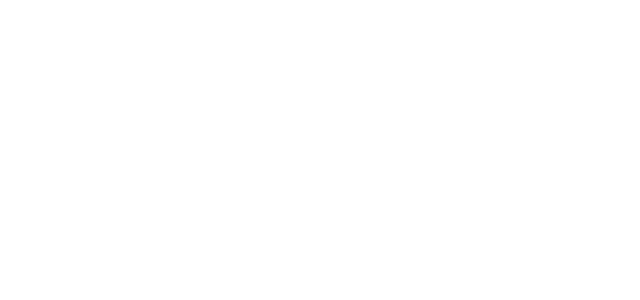
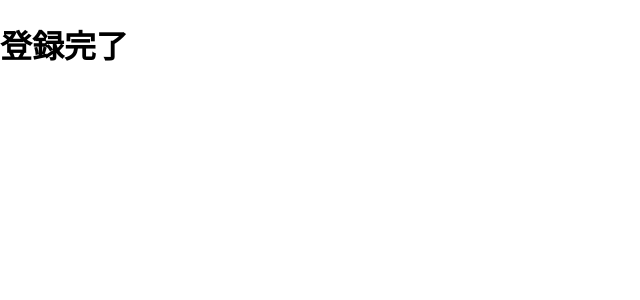
Before and after one commit to SystemEngineeringTeam/Hackathon2022-spring-team-c, a React (Create React App) app in the folder prank-site/: page /fish in a window 1280 px wide. Shown: the top 300 px of the page, without its empty margins (0-640 px from the left). Built offline with nearby package versions, Linux system fonts and the light colour scheme.

Commit message:
homeからfishへ移動

```diff
--- a/prank-site/src/components/fishing.js
+++ b/prank-site/src/components/fishing.js
@@ -4,6 +4,7 @@
     return (
         <div className="profile">
             {/* ここのカウントダウンなどのアレを書く */}
-        </div>
+            <h1>登録完了</h1>
+         </div>
     )
 }
--- a/prank-site/src/components/home.js
+++ b/prank-site/src/components/home.js
@@ -10,7 +10,7 @@
             <p>何もせずに月300万稼ぐ方法があります。</p>
             <p>そんな夢のような方法をお教えします。あなたも億万長者になりましょう。</p>
             <Button
-                href="/login" variant="contained"
+                href="/fish" variant="contained"
             >
                 Sign Up
             </Button>
```
Also changed, not shown: 1 other file (tests, documents, lock files or other folders).
